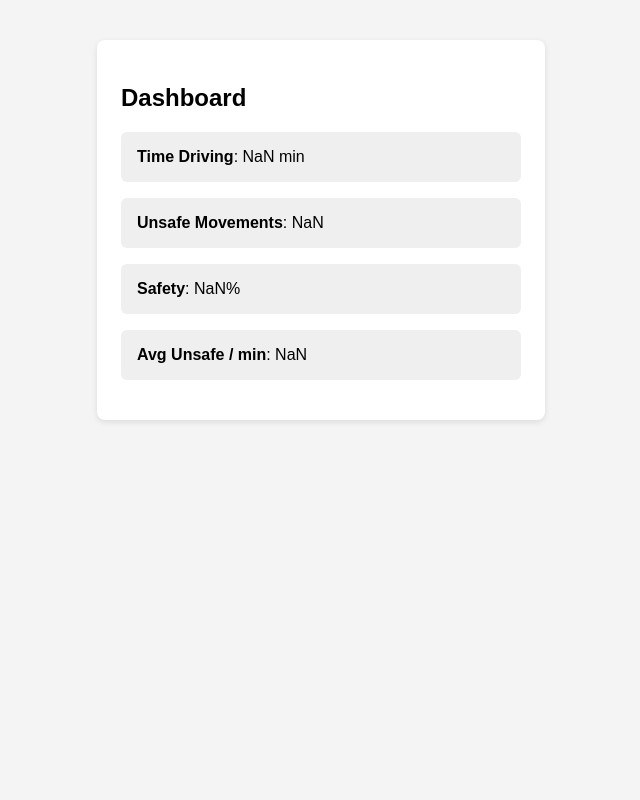
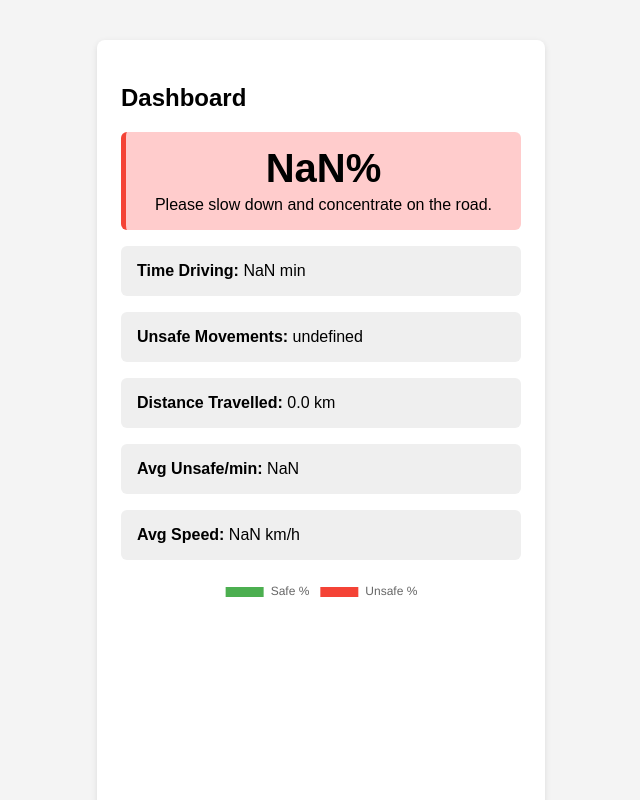
Before and after one commit to JPhusion/ELEC3117-dash, a plain HTML site: page index.html in a window 1280 px wide. Both pictures are taken after typing "Sample", "Sample123" into the empty fields and a click on the button "Log In". Shown: the top 800 px of the page, without its empty margins (319-959 px from the left). Drawn offline with nearby package versions, Linux system fonts and the light colour scheme.

Commit message:
working single session

```diff
--- a/index.html
+++ b/index.html
@@ -1,10 +1,13 @@
+<!-- index.html -->
 <!DOCTYPE html>
 <html lang="en">
 <head>
   <meta charset="UTF-8">
-  <meta name="viewport" content="width=device-width, initial-scale=1.0">
+  <meta name="viewport" content="width=device-width,initial-scale=1.0">
+  <title>Driving Stats Prototype</title>
   <link rel="stylesheet" href="style.css">
-  <title>Driving Stats Prototype</title>
+  <!-- Chart.js CDN -->
+  <script src="https://cdn.jsdelivr.net/npm/chart.js"></script>
 </head>
 <body>
   <div id="login">
@@ -16,7 +19,7 @@
       </label>
       <label>
         Password
-        <input type="password" id="password" placeholder="e.g. 35.6 3" required>
+        <input type="password" id="password" placeholder="e.g. 35.6 3 12.4" required>
       </label>
       <button type="submit">Log In</button>
     </form>
@@ -25,6 +28,7 @@
   <div id="dashboard" class="hidden">
     <h2>Dashboard</h2>
     <div id="stats"></div>
+    <canvas id="safetyChart"></canvas>
   </div>
 
   <script src="script.js"></script>
--- a/script.js
+++ b/script.js
@@ -1,22 +1,88 @@
+// script.js
 document.getElementById('loginForm').addEventListener('submit', e => {
   e.preventDefault();
-  const pw = document.getElementById('password').value.trim().split(' ');
-  const timeMin = parseFloat(pw[0]);
-  const unsafe = parseInt(pw[1], 10);
-  // compute
-  const safetyPct = Math.max(0, ((timeMin - unsafe) / timeMin) * 100).toFixed(1);
-  const avgUnsafePerMin = (unsafe / timeMin).toFixed(2);
+  const [t,u,d]   = document.getElementById('password').value.trim().split(' ').map(Number);
+  const timeMin   = t;
+  const unsafe    = u;
+  const distance  = d || 0;
 
-  // render
+  // clamp safety score
+  const rawScore  = ((timeMin - unsafe) / timeMin) * 100;
+  const safetyPct = Math.max(0, Math.min(100, rawScore));
+  const avgSpeed  = distance / (timeMin / 60);
+
+  // choose category & comment
+  let category, comment;
+  if (avgSpeed > 80) {
+    category = 'red';
+    const speedMsgs = [
+      'Your average speed suggests you were likely speeding.',
+      'Likely speeding detected from your average speed.',
+      'The average speed implies you were probably over the limit.',
+      'Be careful—your average speed indicates possible speeding.',
+      'Your driving speed on average seems to have exceeded safe limits.'
+    ];
+    comment = speedMsgs[Math.floor(Math.random() * speedMsgs.length)];
+  } else {
+    if (safetyPct >= 90)      category = 'green';
+    else if (safetyPct >= 75) category = 'yellow';
+    else                      category = 'red';
+
+    const safetyMsgs = {
+      green: [
+        'Excellent driving with minimal risky maneuvers!',
+        'Very safe driving—keep up the good work!',
+        'Smooth and cautious throughout the trip!',
+        'Outstanding! Almost no unsafe movements detected.',
+        'Flawless driving: you nailed it!'
+      ],
+      yellow: [
+        `Overall safe driving, but ${unsafe} unsafe movement(s) detected.`,
+        'Good job—just a few spots to improve.',
+        'Mostly safe, watch out for those quick turns.',
+        'You did well, but trim down those abrupt stops.',
+        'Solid drive, though a couple of risky moments.'
+      ],
+      red: [
+        'Drive cautiously: too many unsafe movements.',
+        'High-risk driving detected—belt up and focus!',
+        'Warning: unsafe driving habits observed.',
+        'Alert! Several dangerous maneuvers were made.',
+        'Please slow down and concentrate on the road.'
+      ]
+    };
+    comment = safetyMsgs[category][Math.floor(Math.random() * safetyMsgs[category].length)];
+  }
+
+  // render combined card + other stats
   const statsEl = document.getElementById('stats');
   statsEl.innerHTML = `
-    <div class="card"><strong>Time Driving</strong>: ${timeMin} min</div>
-    <div class="card"><strong>Unsafe Movements</strong>: ${unsafe}</div>
-    <div class="card"><strong>Safety</strong>: ${safetyPct}%</div>
-    <div class="card"><strong>Avg Unsafe / min</strong>: ${avgUnsafePerMin}</div>
+    <div class="card score-comment ${category}">
+      <div class="score-number">${safetyPct.toFixed(1)}%</div>
+      <div class="score-text">${comment}</div>
+    </div>
+    <div class="card"><strong>Time Driving:</strong> ${timeMin.toFixed(1)} min</div>
+    <div class="card"><strong>Unsafe Movements:</strong> ${unsafe}</div>
+    <div class="card"><strong>Distance Travelled:</strong> ${distance.toFixed(1)} km</div>
+    <div class="card"><strong>Avg Unsafe/min:</strong> ${(unsafe/timeMin).toFixed(2)}</div>
+    <div class="card"><strong>Avg Speed:</strong> ${avgSpeed.toFixed(1)} km/h</div>
   `;
 
-  // toggle views
   document.getElementById('login').classList.add('hidden');
   document.getElementById('dashboard').classList.remove('hidden');
+
+  // update pie chart
+  new Chart(
+    document.getElementById('safetyChart').getContext('2d'),
+    {
+      type: 'pie',
+      data: {
+        labels: ['Safe %', 'Unsafe %'],
+        datasets: [{
+          data: [safetyPct.toFixed(1), (100 - safetyPct).toFixed(1)],
+          backgroundColor: ['#4caf50', '#f44336']
+        }]
+      }
+    }
+  );
 });
--- a/style.css
+++ b/style.css
@@ -1,7 +1,66 @@
-body { font-family: sans-serif; padding: 2rem; background: #f4f4f4; }
-#login, #dashboard { max-width: 400px; margin: auto; background: #fff; padding: 1.5rem; border-radius: 8px; box-shadow: 0 2px 6px rgba(0,0,0,0.1); }
-label { display: block; margin-bottom: 1rem; }
-input { width: 100%; padding: .5rem; margin-top: .25rem; }
-button { padding: .5rem 1rem; }
-.hidden { display: none; }
-.card { background: #efefef; padding: 1rem; margin-bottom: 1rem; border-radius: 6px; }
+/* style.css */
+body {
+  font-family: sans-serif;
+  background: #f4f4f4;
+  padding: 2rem;
+}
+#login, #dashboard {
+  max-width: 400px;
+  margin: auto;
+  background: #fff;
+  padding: 1.5rem;
+  border-radius: 8px;
+  box-shadow: 0 2px 6px rgba(0,0,0,0.1);
+}
+label {
+  display: block;
+  margin-bottom: 1rem;
+}
+input {
+  width: 100%;
+  padding: .5rem;
+  margin-top: .25rem;
+}
+button {
+  padding: .5rem 1rem;
+}
+.hidden {
+  display: none;
+}
+.card {
+  background: #efefef;
+  padding: 1rem;
+  margin-bottom: 1rem;
+  border-radius: 6px;
+}
+canvas {
+  display: block;
+  max-width: 300px;
+  margin: 1rem auto;
+}
+
+.card.score-comment {
+  text-align: center;
+  padding: 1rem;
+  margin-bottom: 1rem;
+  border-left: 5px solid;
+}
+
+/* Number large & bold */
+.card.score-comment .score-number {
+  font-size: 2.5rem;
+  font-weight: bold;
+  line-height: 1;
+}
+
+/* Comment normal underneath */
+.card.score-comment .score-text {
+  font-size: 1rem;
+  font-weight: normal;
+  margin-top: 0.5rem;
+}
+
+/* Colour variants */
+.card.score-comment.green { background: #d4f8d4; border-color: #4caf50; }
+.card.score-comment.yellow{ background: #fff9c4; border-color: #ffeb3b; }
+.card.score-comment.red   { background: #ffcccc; border-color: #f44336; }
```
